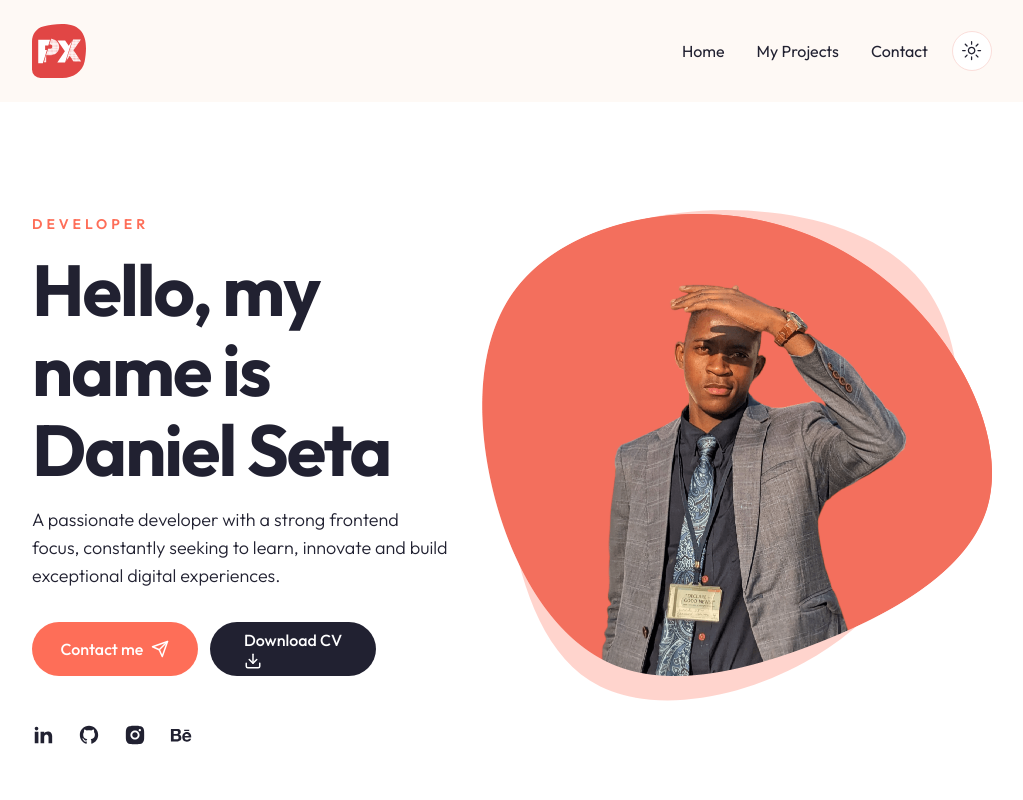
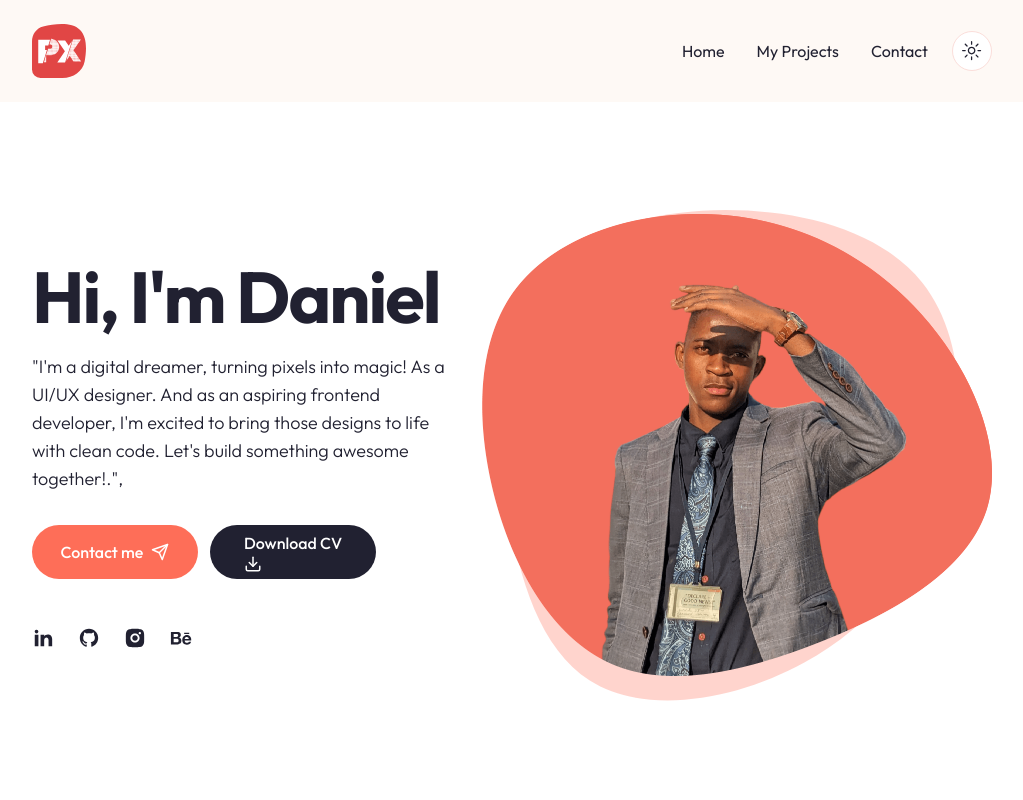
Before and after one commit to Danielseta/portfolio-web, a Next.js app: page / in a window 1280 px wide. Shown: the top 800 px of the page, without its empty margins (128-1151 px from the left). Built offline with nearby package versions, Linux system fonts and the light colour scheme.

Commit message:
Dec 1 fix

```diff
--- a/components/About.jsx
+++ b/components/About.jsx
@@ -60,6 +60,11 @@ const qualificationData = [
     {
         title: 'experience',
         data: [
+            {
+                company: 'Imbra',
+                role: 'Ui/Ux Developer',
+                years: '2024-09 - 2024-12',
+            },
             {
                 company: 'InterWebb Technology, Zambia',
                 role: 'Junior UI Developer',
--- a/components/Hero.jsx
+++ b/components/Hero.jsx
@@ -22,12 +22,11 @@ const Hero = () => {
           {/* text  */}
           <div className="flex max-w-[600px] flex-col justify-center mx-auto xl:mx-0 text-center xl:text-left">
             <div className="text-sm uppercase font-semibold mb-4 text-primary tracking-[4px]">
-              Developer
+
             </div>
-            <h1 className="h1 mb-4">Hello, my name is Daniel Seta</h1>
+            <h1 className="h1 mb-4">Hi, I'm Daniel</h1>
             <p className="subtitle max-w-[490px] mx-auto xl:mx-0">
-             A passionate developer with a strong frontend focus, constantly seeking to learn, innovate
-             and build exceptional digital experiences.
+            "I'm a digital dreamer, turning pixels into magic! As a UI/UX designer. And as an aspiring frontend developer, I'm excited to bring those designs to life with clean code. Let's build something awesome together!.",
             </p>
             {/** buttons */}
             <div
--- a/package.json
+++ b/package.json
@@ -19,7 +19,7 @@
     "clsx": "^2.1.1",
     "framer-motion": "^11.2.6",
     "lucide-react": "^0.379.0",
-    "next": "14.2.3",
+    "next": "^14.2.18",
     "next-themes": "^0.3.0",
     "react": "^18",
     "react-countup": "^6.5.3",
```
Also changed, not shown: 1 other file (tests, documents, lock files or other folders).
